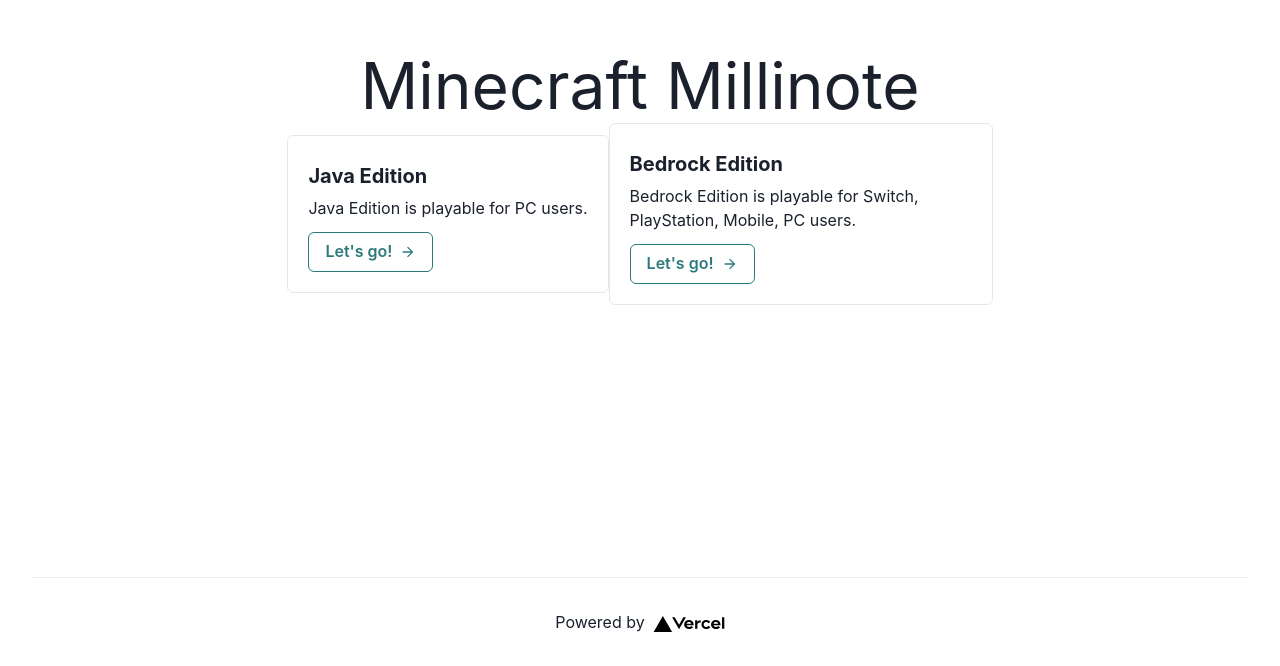
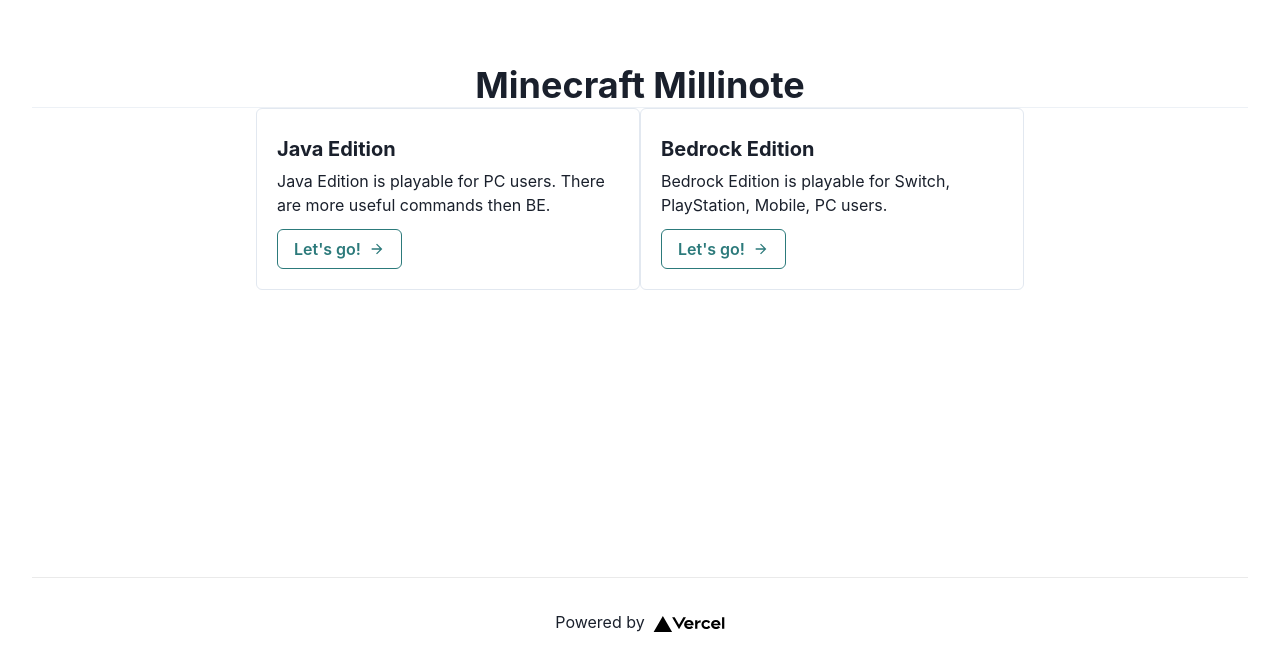
Before and after one commit to tamagoez/minecraft-millinote, a Next.js app: page / in a window 1280 px wide. Shown: the part 223-889 px from the top of the page. Built offline with nearby package versions, Linux system fonts and the light colour scheme.

Commit message:
Edit page

```diff
--- a/pages/index.js
+++ b/pages/index.js
@@ -1,7 +1,7 @@
 import Head from 'next/head'
 import Image from 'next/image'
 import styles from '../styles/Home.module.css'
-import { LinkBox, LinkOverlay, Heading, Text, Button, Box } from '@chakra-ui/react'
+import { LinkBox, LinkOverlay, Heading, Text, Button, Box, Divider } from '@chakra-ui/react'
 import { ArrowForwardIcon } from '@chakra-ui/icons'
 
 export default function Home() {
@@ -14,9 +14,10 @@ export default function Home() {
       </Head>
 
       <main className={styles.main}>
-        <h1 className={styles.title}>
+        <Heading>
           Minecraft Millinote
-        </h1>
+        </Heading>
+        <Divider />
         <div className={styles.grid}>
           <LinkBox as='article' maxW='sm' p='5' borderWidth='1px' rounded='md'>
             <Heading size='md' my='2'>
@@ -26,6 +27,7 @@ export default function Home() {
             </Heading>
             <Text mb='3'>
               Java Edition is playable for PC users.
+              There are more useful commands then BE.
             </Text>
             <Box as='a' color='teal.400' href="/java">
                 <Button rightIcon={<ArrowForwardIcon />} colorScheme='teal' variant='outline'>
```
